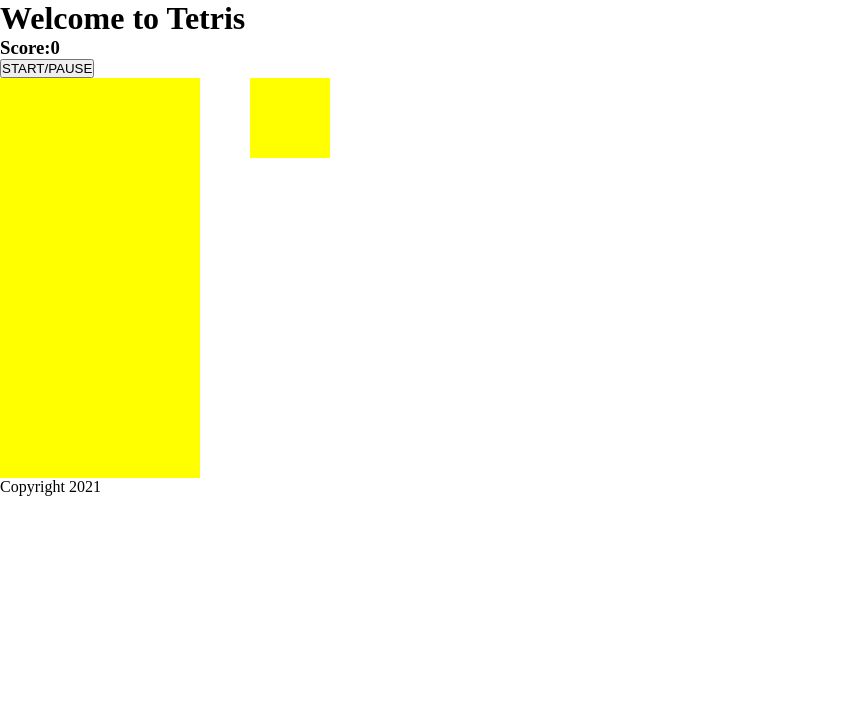
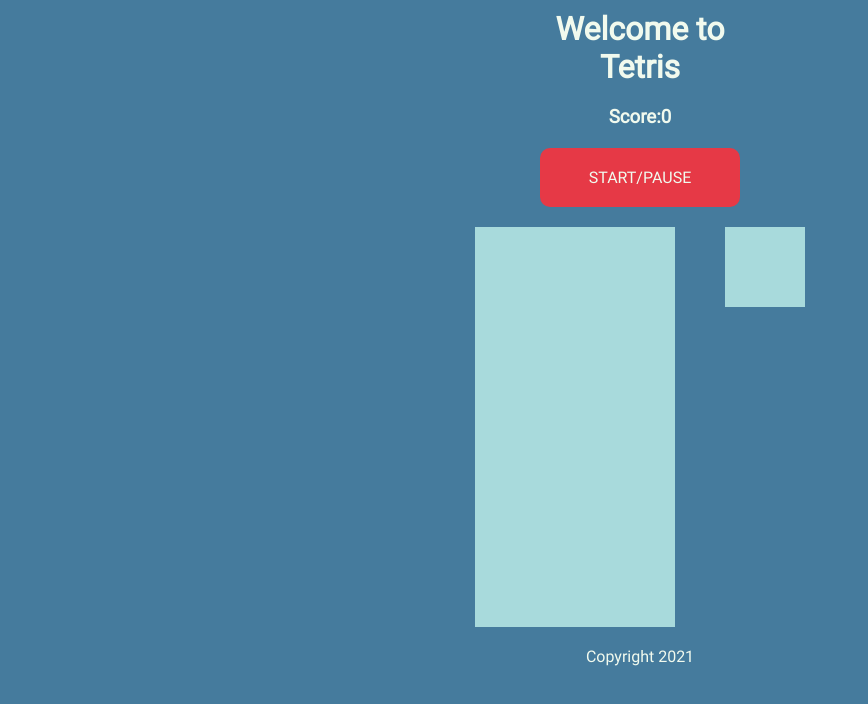
Before and after one commit to juanardanaz/Tetris, a plain HTML site: page index.html in a window 1280 px wide. Shown: the whole page, without its empty margins (0-868 px from the left). Drawn offline with Linux system fonts and the light colour scheme.

Commit message:
estilado

```diff
--- a/index.html
+++ b/index.html
@@ -10,9 +10,13 @@
     <script src="app.js"></script>
 </head>
 <body>
-    <h1>Welcome to <span>Tetris</span></h1>
-    <h3>Score:<span id="score">0</span></h3>
-    <button id="start-button">START/PAUSE</button>
+    <header>
+        <h1>Welcome to <br> <span>Tetris</span></h1>
+    </header>
+    <nav>
+        <h3>Score:<span id="score">0</span></h3>
+        <div id="start-button" class="start-button">START/PAUSE</div>
+    </nav>
     <main>
         <section class="container">
             <div class="main-grid">
@@ -249,7 +253,9 @@
         </section>
 
     </main>
-    <footer>Copyright 2021</footer>
+    <footer>
+        <p>Copyright 2021</p>
+    </footer>
 
 </body>
 </html>
--- a/style.css
+++ b/style.css
@@ -1,17 +1,54 @@
+@font-face {
+    font-family: 'Roboto';
+    src: url('/fonts/Roboto-Regular.woff') format('woff');
+    font-weight: normal;
+    font-style: normal;
+    font-display: swap;
+}
+
 *{
     margin: 0;
     padding: 0;
     box-sizing: border-box;
 }
 
+body{
+    background-color: #457B9D;
+}
+
+header{
+    margin: 10px;
+}
+
+h1{
+    color: #F1FAEE;
+    font-family: 'Roboto', sans-serif;
+    text-align: center;
+}
+
+h3{
+    color: #F1FAEE;
+    font-family: 'Roboto', sans-serif;
+}
+
 .container{
     display: flex;
+    justify-content: center;
+}
+
+nav{
+    text-align: center;
+    margin: 20px;
+    display: flex;
+    flex-wrap: wrap;
+    flex-direction: column;
+    align-content: center;
 }
 
 .main-grid{
     width: 200px;
     height: 400px;
-    background-color: yellow;
+    background-color: #A8DADC;
     display: flex;
     flex-wrap: wrap;
 }
@@ -31,7 +68,7 @@
     height: 80px;
     display: flex;
     flex-wrap: wrap;
-    background-color: yellow;
+    background-color: #A8DADC;
     margin-left: 50px;
 }
 
@@ -39,3 +76,21 @@
     width: 20px;
     height: 20px;
 }
+
+footer p{
+    color: #F1FAEE;
+    font-family: 'Roboto', sans-serif;
+    text-align: center;
+    margin: 20px;
+}
+
+.start-button{
+    color: #F1FAEE;
+    font-family: 'Roboto', sans-serif;
+    background-color: #E63946;
+    padding: 20px;
+    margin-top: 20px;
+    cursor: pointer;
+    border-radius: 10px;
+    width: 200px;
+}
```
Also changed, not shown: fonts/Roboto-Regular.woff (added).
